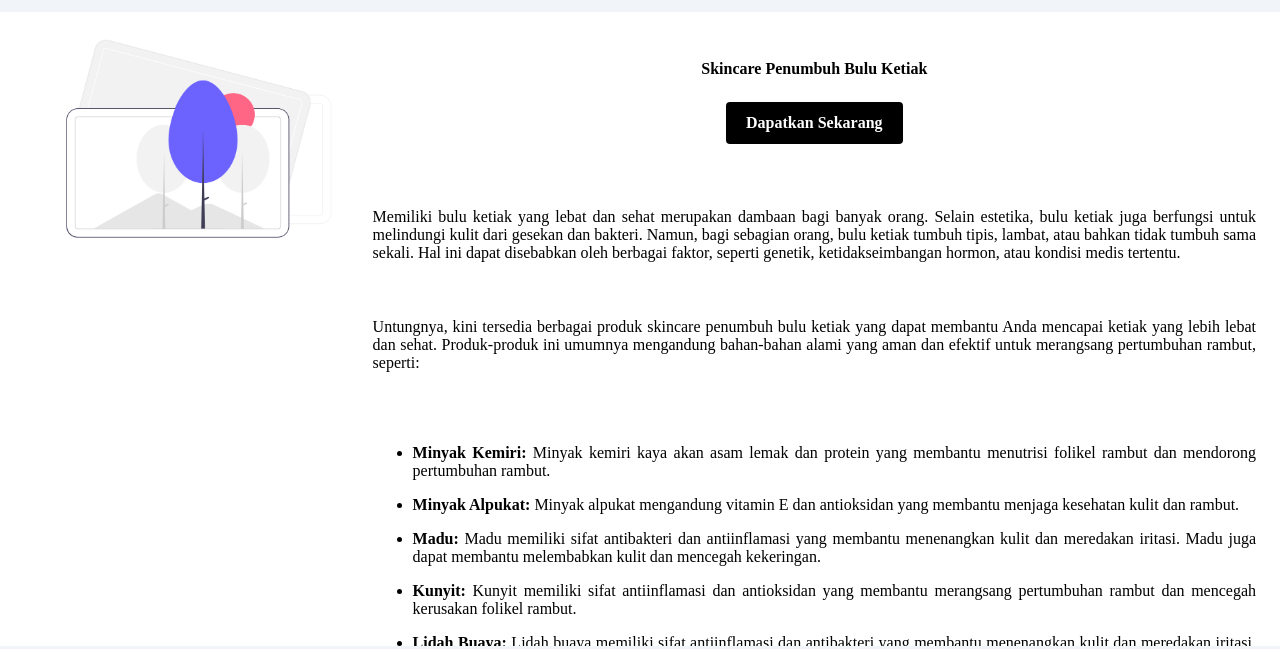
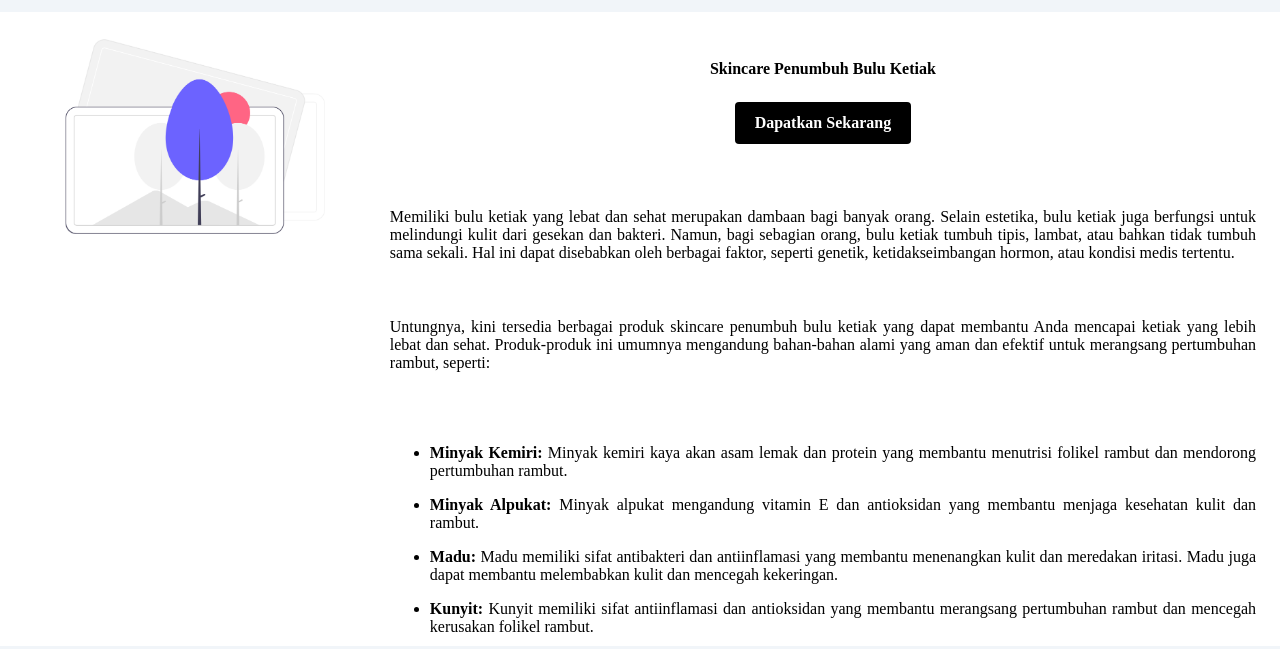
Before and after one commit to martinsuhendra/guntur-static-html, a website: page index.html in a window 1280 px wide. Shown: the part 80-729 px from the top of the page. Drawn offline with Linux system fonts and the light colour scheme; a script that the page names is missing.

Commit message:
fix: image margin position

```diff
--- a/index.html
+++ b/index.html
@@ -80,8 +80,8 @@
         </div>
         <div id="body" class="md:flex items-center px-6 flex-1"
             style="flex: 1 1 0%; padding-left: 1.5rem; padding-right: 1.5rem;">
-            <div class="basis-1/2">
-                <img src="public/image.png" alt="image" class="object-cover"
+            <div class="basis-1/2" style="margin-right:24px;">
+                <img src="image.png" alt="image" class="object-cover"
                     style="display: block; vertical-align: middle; max-width: 100%; height: auto; object-fit: cover;" />
             </div>
             <div class="basis-1/2 flex items-center flex-col gap-6"
```
